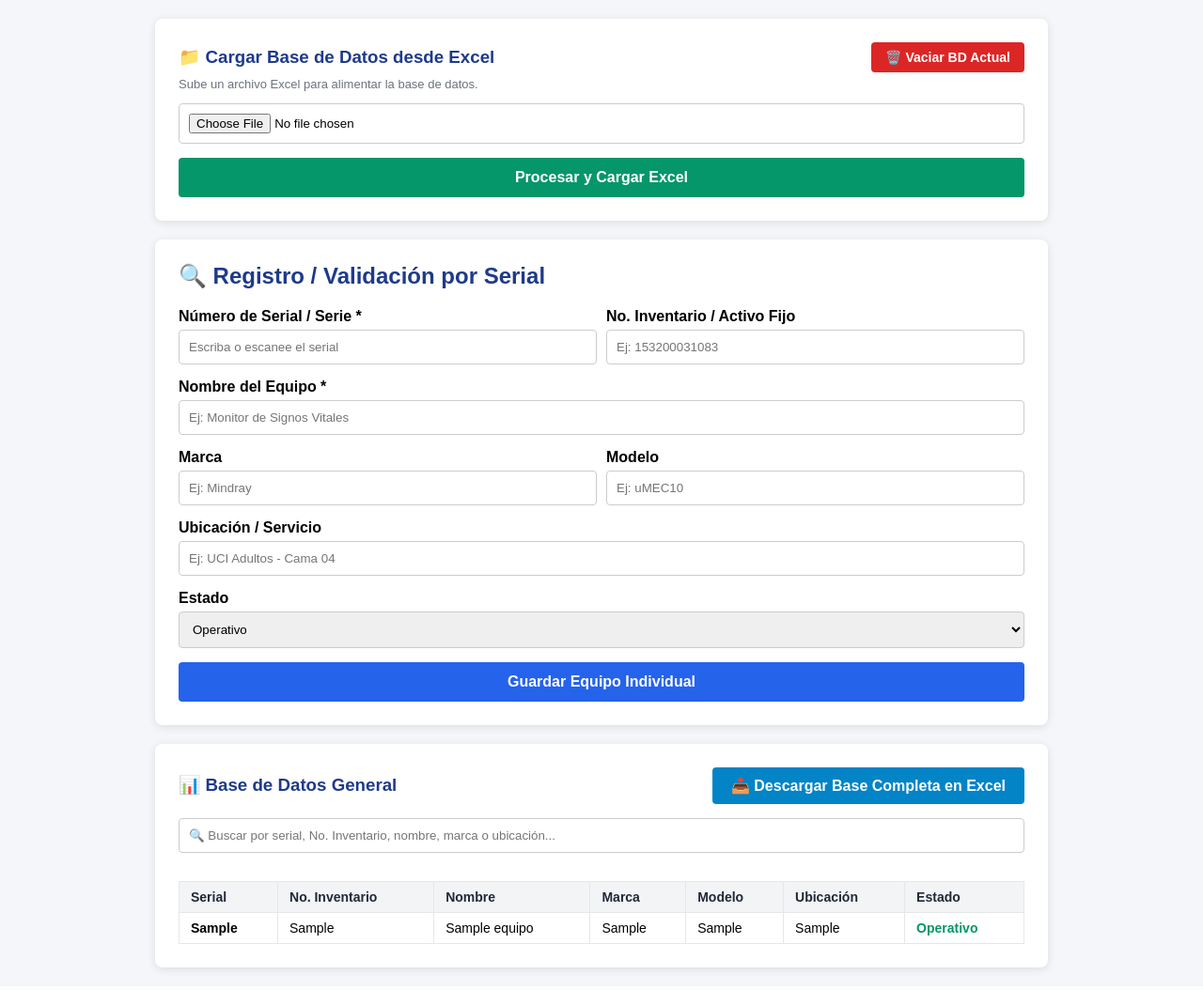
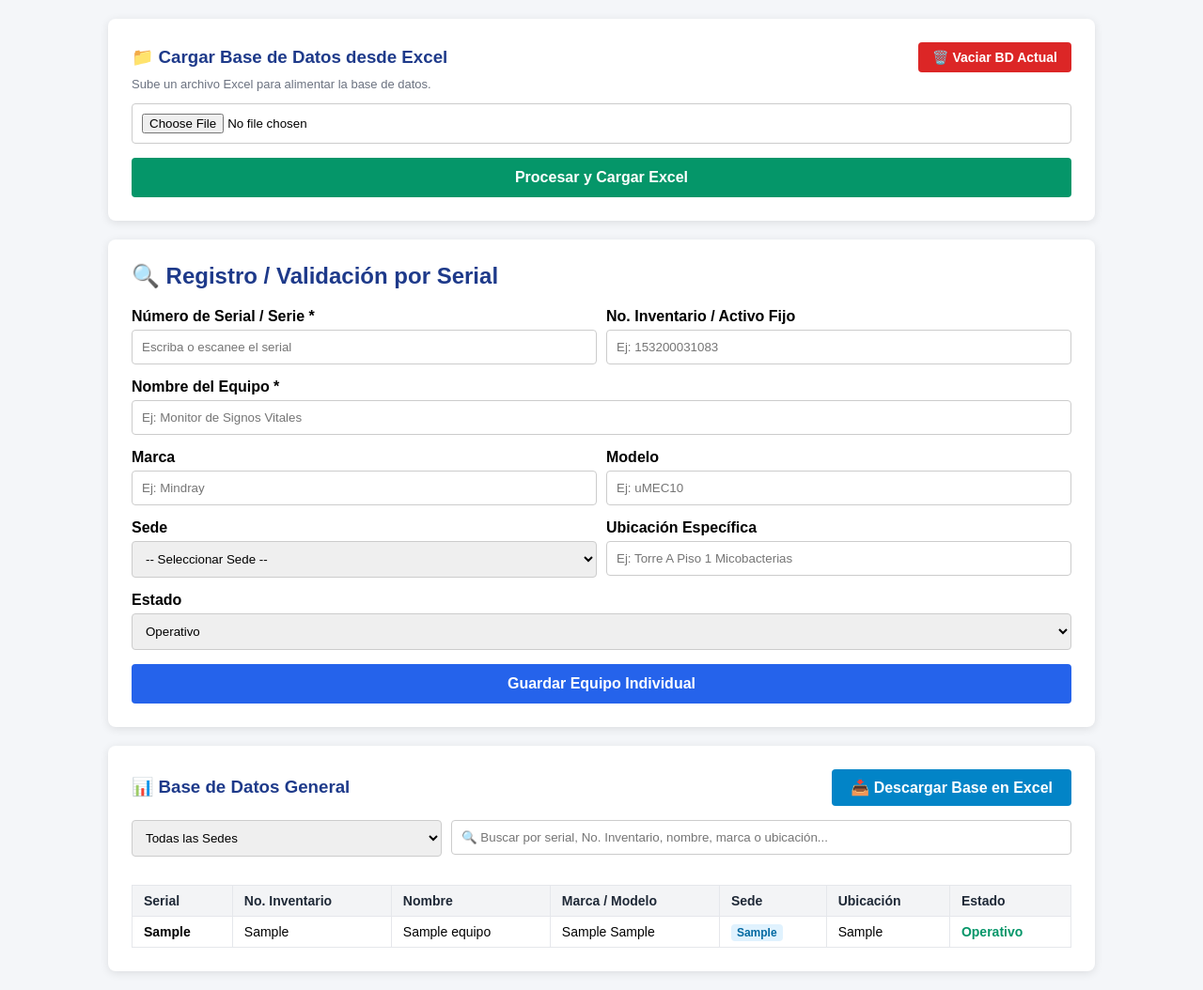
Before and after one commit to dreamsofrock08-gif/inventario-Biomedico, a Flask app: page / in a window 1280 px wide. Shown: the whole page at 94% size. Run offline with Flask 3, Linux system fonts and the light colour scheme; tables that the repository leaves empty hold one stand-in row (values such as "Sample post").

Commit message:
Refactor index.html for improved layout and functionality

```diff
--- a/templates/index.html
+++ b/templates/index.html
@@ -6,7 +6,7 @@
     <title>Inventario de Equipos Médicos</title>
     <style>
         body { font-family: Arial, sans-serif; margin: 20px; background-color: #f4f6f9; }
-        .container { max-width: 950px; margin: 0 auto; }
+        .container { max-width: 1050px; margin: 0 auto; }
         .card { background: white; padding: 25px; border-radius: 8px; margin-bottom: 20px; box-shadow: 0 2px 10px rgba(0,0,0,0.1); }
         h2, h3 { color: #1e3a8a; margin-top: 0; }
         .form-group { margin-bottom: 15px; }
@@ -84,9 +84,19 @@
                 </div>
             </div>
 
-            <div class="form-group">
-                <label for="ubicacion">Ubicación / Servicio</label>
-                <input type="text" id="ubicacion" placeholder="Ej: UCI Adultos - Cama 04">
+            <div class="form-group" style="display: flex; gap: 10px;">
+                <div style="flex: 1;">
+                    <label for="selectSede">Sede</label>
+                    <select id="selectSede" onchange="toggleNuevaSede(this.value)">
+                        <option value="">-- Seleccionar Sede --</option>
+                        <option value="__NUEVA__">+ Agregar nueva sede...</option>
+                    </select>
+                    <input type="text" id="inputNuevaSede" placeholder="Escriba la nueva sede..." style="display: none; margin-top: 5px;">
+                </div>
+                <div style="flex: 1;">
+                    <label for="ubicacion">Ubicación Específica</label>
+                    <input type="text" id="ubicacion" placeholder="Ej: Torre A Piso 1 Micobacterias">
+                </div>
             </div>
 
             <div class="form-group">
@@ -106,11 +116,18 @@
     <div class="card">
         <div style="display: flex; justify-content: space-between; align-items: center; margin-bottom: 15px;">
             <h3 style="margin: 0;">📊 Base de Datos General</h3>
-            <a href="/descargar-excel" class="btn-descargar">📥 Descargar Base Completa en Excel</a>
+            <a href="#" id="btnDescargarExcel" onclick="descargarExcelConFiltro()" class="btn-descargar">📥 Descargar Base en Excel</a>
         </div>
 
-        <div class="form-group">
-            <input type="text" id="inputBuscar" placeholder="🔍 Buscar por serial, No. Inventario, nombre, marca o ubicación..." onkeyup="buscarEquipos()">
+        <div style="display: flex; gap: 10px; margin-bottom: 15px;">
+            <div style="flex: 1;">
+                <select id="filtroSedeTabla" onchange="buscarEquipos()">
+                    <option value="">Todas las Sedes</option>
+                </select>
+            </div>
+            <div style="flex: 2;">
+                <input type="text" id="inputBuscar" placeholder="🔍 Buscar por serial, No. Inventario, nombre, marca o ubicación..." onkeyup="buscarEquipos()">
+            </div>
         </div>
 
         <div style="max-height: 400px; overflow-y: auto;">
@@ -120,8 +137,8 @@
                         <th>Serial</th>
                         <th>No. Inventario</th>
                         <th>Nombre</th>
-                        <th>Marca</th>
-                        <th>Modelo</th>
+                        <th>Marca / Modelo</th>
+                        <th>Sede</th>
                         <th>Ubicación</th>
                         <th>Estado</th>
                     </tr>
@@ -140,6 +157,39 @@
     const alertBox = document.getElementById('alertBox');
     const btnGuardar = document.getElementById('btnGuardar');
 
+    async function cargarListaSedes() {
+        const res = await fetch('/obtener-sedes');
+        const sedes = await res.json();
+
+        const selectSedeForm = document.getElementById('selectSede');
+        const selectSedeFiltro = document.getElementById('filtroSedeTabla');
+
+        // Resetear select del formulario
+        selectSedeForm.innerHTML = '<option value="">-- Seleccionar Sede --</option><option value="__NUEVA__">+ Agregar nueva sede...</option>';
+        sedes.forEach(s => {
+            selectSedeForm.innerHTML += `<option value="${s}">${s}</option>`;
+        });
+
+        // Resetear select de filtro de tabla
+        const sedeActualFiltro = selectSedeFiltro.value;
+        selectSedeFiltro.innerHTML = '<option value="">Todas las Sedes</option>';
+        sedes.forEach(s => {
+            selectSedeFiltro.innerHTML += `<option value="${s}">${s}</option>`;
+        });
+        selectSedeFiltro.value = sedeActualFiltro;
+    }
+
+    function toggleNuevaSede(value) {
+        const inputNueva = document.getElementById('inputNuevaSede');
+        if (value === '__NUEVA__') {
+            inputNueva.style.display = 'block';
+            inputNueva.required = true;
+        } else {
+            inputNueva.style.display = 'none';
+            inputNueva.required = false;
+        }
+    }
+
     // Validación instantánea de serial
     serialInput.addEventListener('input', async () => {
         const serial = serialInput.value.trim();
@@ -155,7 +205,7 @@
         if (data.existe) {
             alertBox.className = 'alert alert-danger';
             alertBox.innerHTML = `⚠️ <strong>¡EQUIPO REPETIDO!</strong><br>
-                El serial ya existe como: <strong>${data.equipo.nombre}</strong> (Inv: ${data.equipo.numero_inventario}) - ${data.equipo.marca} ${data.equipo.modelo} en <em>${data.equipo.ubicacion}</em>.`;
+                El serial ya existe como: <strong>${data.equipo.nombre}</strong> (Inv: ${data.equipo.numero_inventario}) - ${data.equipo.marca} ${data.equipo.modelo} en <em>${data.equipo.sede} - ${data.equipo.ubicacion}</em>.`;
             alertBox.style.display = 'block';
             btnGuardar.disabled = true;
         } else {
@@ -169,12 +219,19 @@
     // Guardar equipo individual
     document.getElementById('equipoForm').addEventListener('submit', async (e) => {
         e.preventDefault();
+
+        let sedeSeleccionada = document.getElementById('selectSede').value;
+        if (sedeSeleccionada === '__NUEVA__') {
+            sedeSeleccionada = document.getElementById('inputNuevaSede').value.trim();
+        }
+
         const payload = {
             serial: document.getElementById('serial').value,
             numero_inventario: document.getElementById('numero_inventario').value,
             nombre: document.getElementById('nombre').value,
             marca: document.getElementById('marca').value,
             modelo: document.getElementById('modelo').value,
+            sede: sedeSeleccionada,
             ubicacion: document.getElementById('ubicacion').value,
             estado: document.getElementById('estado').value
         };
@@ -189,7 +246,9 @@
         if (res.ok) {
             alert('✅ Equipo guardado con éxito');
             document.getElementById('equipoForm').reset();
+            toggleNuevaSede('');
             alertBox.style.display = 'none';
+            await cargarListaSedes();
             cargarEquipos();
         } else {
             alert('❌ Error: ' + result.message);
@@ -224,6 +283,7 @@
                 resultadoDiv.className = 'alert alert-success';
                 resultadoDiv.innerText = data.message;
                 document.getElementById('excelForm').reset();
+                await cargarListaSedes();
                 cargarEquipos();
             } else {
                 resultadoDiv.className = 'alert alert-danger';
@@ -249,6 +309,7 @@
 
         if (res.ok) {
             alert("🧹 " + data.message);
+            await cargarListaSedes();
             cargarEquipos();
         } else {
             alert("❌ Error: " + data.message);
@@ -256,13 +317,16 @@
     }
 
     // Cargar y filtrar equipos en la tabla
-    async function cargarEquipos(query = '') {
-        const res = await fetch(`/listar-equipos?q=${encodeURIComponent(query)}`);
+    async function cargarEquipos() {
+        const query = document.getElementById('inputBuscar').value;
+        const sede = document.getElementById('filtroSedeTabla').value;
+
+        const res = await fetch(`/listar-equipos?q=${encodeURIComponent(query)}&sede=${encodeURIComponent(sede)}`);
         const data = await res.json();
         const tbody = document.getElementById('tablaEquipos');
 
         if (data.length === 0) {
-            tbody.innerHTML = '<tr><td colspan="7" style="text-align:center; padding:20px; color:#6b7280;">No hay equipos en la base de datos. Carga un Excel o registra uno individual.</td></tr>';
+            tbody.innerHTML = '<tr><td colspan="7" style="text-align:center; padding:20px; color:#6b7280;">No hay equipos que coincidan con la búsqueda.</td></tr>';
             return;
         }
 
@@ -271,24 +335,29 @@
                 <td><strong>${eq.serial}</strong></td>
                 <td>${eq.numero_inventario ? eq.numero_inventario : '-'}</td>
                 <td>${eq.nombre}</td>
-                <td>${eq.marca}</td>
-                <td>${eq.modelo}</td>
+                <td>${eq.marca} ${eq.modelo}</td>
+                <td><span style="background-color: #e0f2fe; color: #0369a1; padding: 2px 6px; border-radius: 4px; font-weight: bold; font-size: 12px;">${eq.sede ? eq.sede : 'Sin Sede'}</span></td>
                 <td>${eq.ubicacion}</td>
                 <td><span style="color: ${eq.estado === 'Operativo' ? '#059669' : '#dc2626'}; font-weight: bold;">${eq.estado}</span></td>
             </tr>
         `).join('');
     }
 
+    function descargarExcelConFiltro() {
+        const sede = document.getElementById('filtroSedeTabla').value;
+        window.location.href = `/descargar-excel?sede=${encodeURIComponent(sede)}`;
+    }
+
     let timeoutBuscar;
     function buscarEquipos() {
         clearTimeout(timeoutBuscar);
         timeoutBuscar = setTimeout(() => {
-            const query = document.getElementById('inputBuscar').value;
-            cargarEquipos(query);
+            cargarEquipos();
         }, 300);
     }
 
-    cargarEquipos();
+    // Inicialización
+    cargarListaSedes().then(() => cargarEquipos());
 </script>
 
 </body>
```
